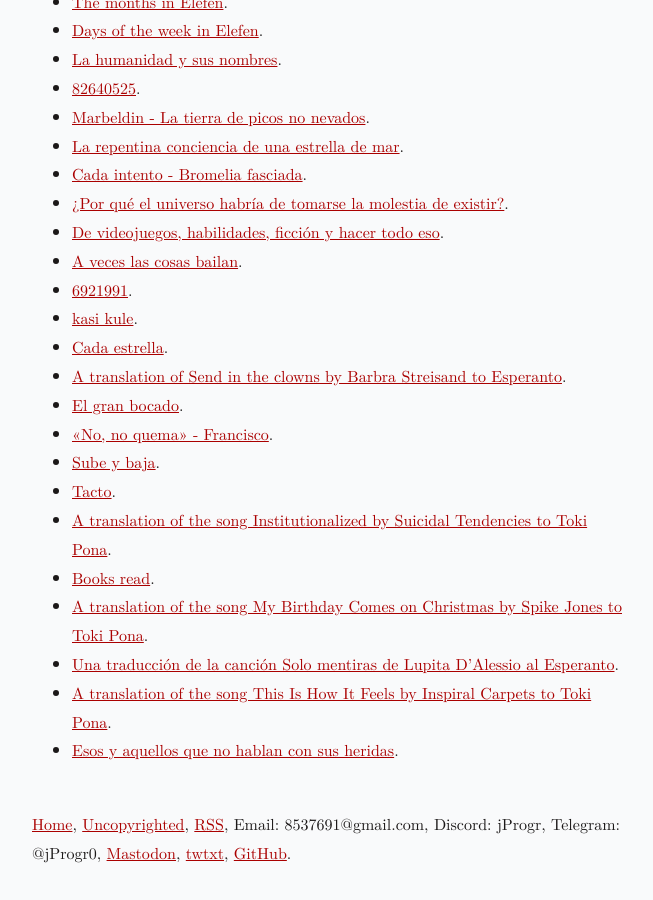
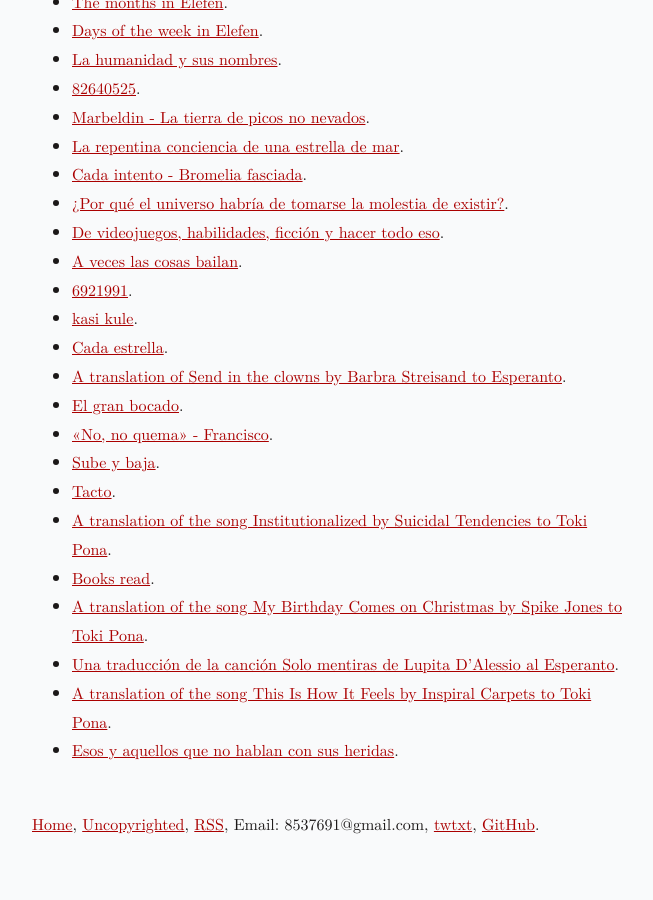
Before and after one commit to jProgr/jprogr.github.io, a Jekyll site: the page built from index.md, in a window 1280 px wide and 900 px high, scrolled down 3386 px. Shown: the whole window, without its empty margins (308-961 px from the left). Built offline with Jekyll 4.4.1, drawn with Linux system fonts in a browser that asks for light colours; after the commit the page ends 4257 px from its top, so only the background shows below that.

Commit message:
Update footer

```diff
--- a/_layouts/default.html
+++ b/_layouts/default.html
@@ -24,9 +24,6 @@
             <a href="/license">Uncopyrighted</a>,
             <a rel="noopener" href="/feed.xml">RSS</a>,
             Email: 8537691@gmail.com,
-            Discord: jProgr,
-            Telegram: @jProgr0,
-            <a rel="noopener" href="https://mas.to/@jprogr">Mastodon</a>,
             <a rel="noopener" href="/twtxt.txt">twtxt</a>,
             <a rel="noopener" href="https://github.com/jProgr">GitHub</a>.
         </footer>
```
